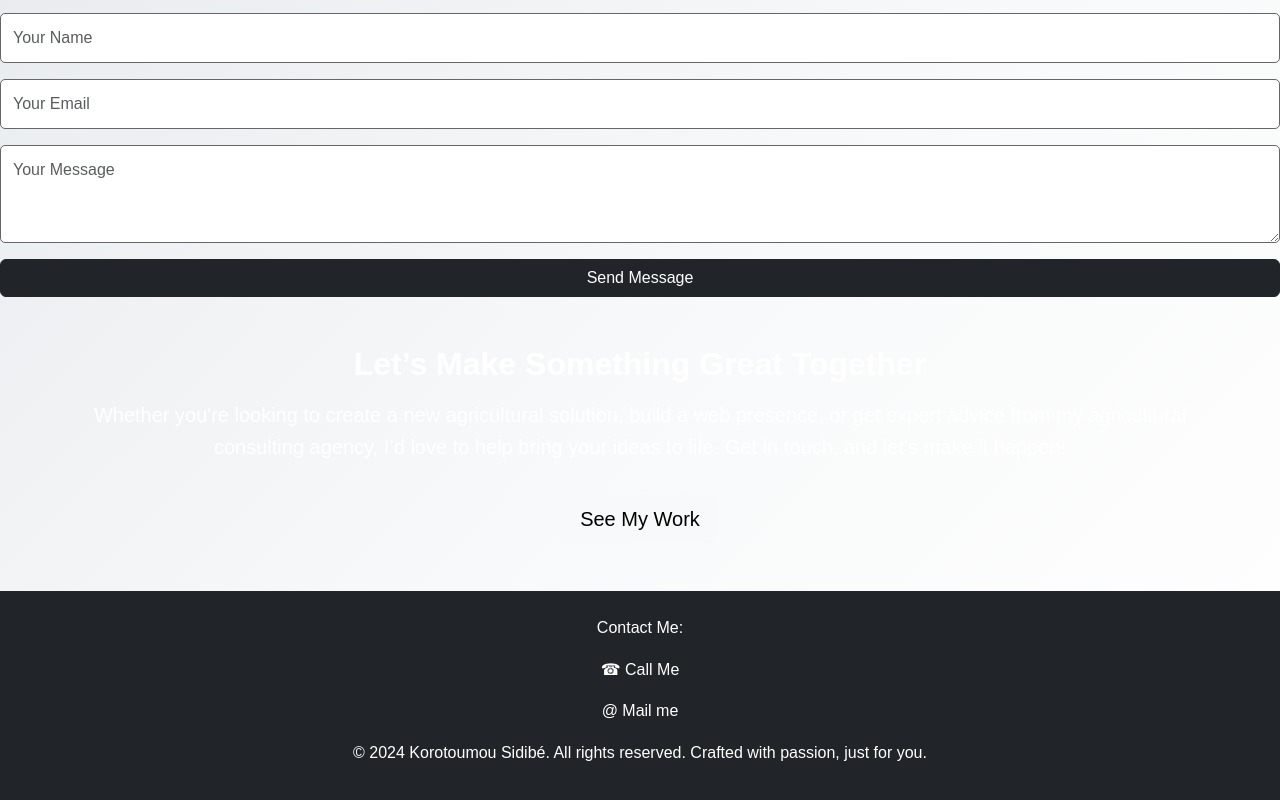
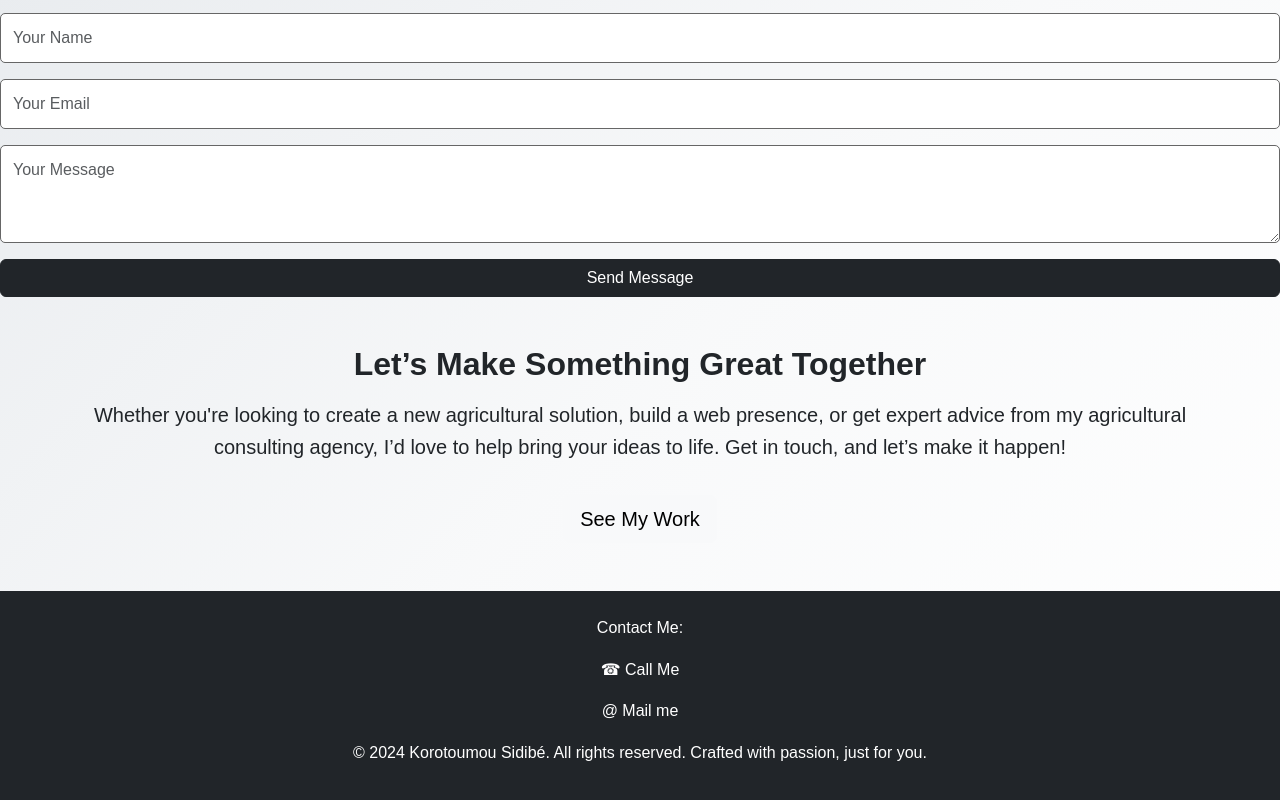
Before and after one commit to KrSid76/MY-portfolio, a plain HTML site: page index.html in a window 1280 px wide. Shown: the part 1069-1869 px from the top of the page. Drawn offline with nearby package versions, Linux system fonts and the light colour scheme.

Commit message:
changement de la couleur du texte de la section cta de blanc dn noir

```diff
--- a/index.html
+++ b/index.html
@@ -70,7 +70,7 @@
     </div>
   </section>
 
-  <section class="cta-section text-white py-5">
+  <section class="cta-section text-dark py-5">
     <div class="container text-center">
       <h2 class="fw-bold">Let’s Make Something Great Together</h2>
       <p class="lead mt-3">Whether you're looking to create a new agricultural solution, build a web presence, or get expert advice from my agricultural consulting agency, I’d love to help bring your ideas to life. Get in touch, and let’s make it happen!</p>
```
